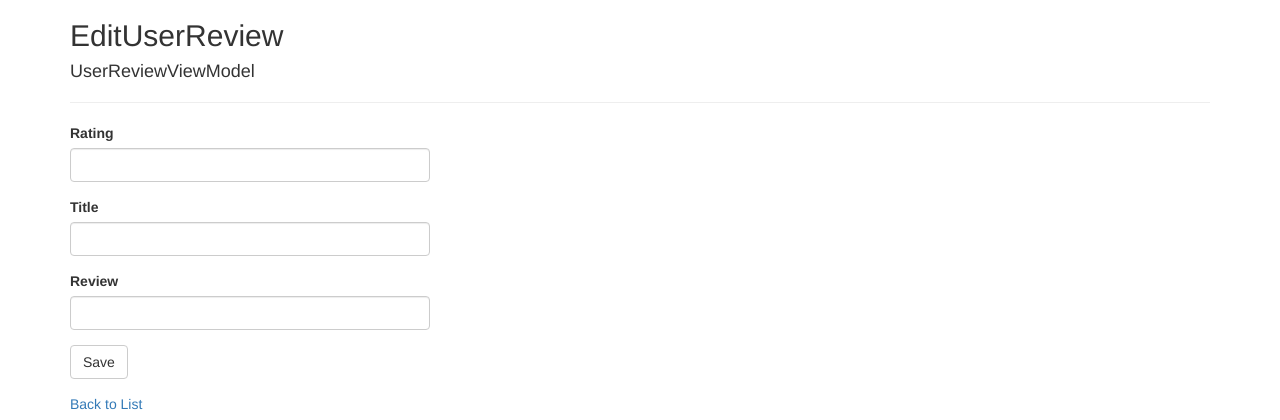
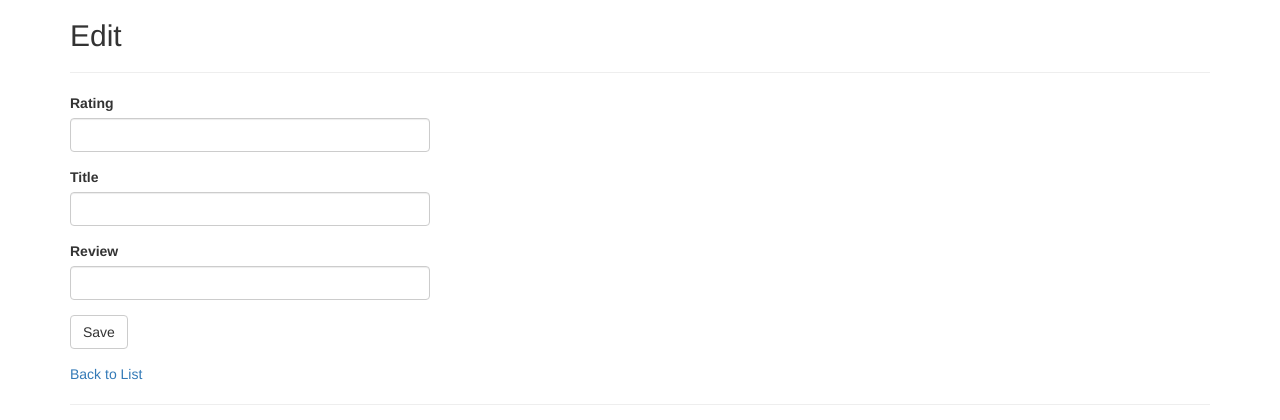
Before and after one commit to ktagseth88/MovieTime, an ASP.NET Core app: template MovieTime/Views/Home/EditUserReview.cshtml in a window 1280 px wide. Shown: the part 51-471 px from the top of the page. Run offline with ASP.NET Core 8, Linux system fonts and the light colour scheme; the template is opened without the code that fills it, so the values that code supplies are empty; some libraries are stand-ins or nearby versions.

Commit message:
styling changes

```diff
--- a/MovieTime/Services/WatchListService.cs
+++ b/MovieTime/Services/WatchListService.cs
@@ -29,8 +29,8 @@ namespace MovieTime.Services
             var userWatchList = (await _movieTimeDb.User.Include(x => x.Review).FirstOrDefaultAsync(x => x.Username == watchList.UserName)).Review.ToList();
 
             var newUserMovies = from m in watchList.Movies
-                       where _movieTimeDb.Movie.Any(x => x.Director.Name == m.Movie.Director && x.Name == m.Movie.Title)
-                       select m;
+                                where _movieTimeDb.Movie.Any(x => x.Director.Name == m.Movie.Director && x.Name == m.Movie.Title)
+                                select m;
 
             var user = await _movieTimeDb.User.FirstOrDefaultAsync(x => x.Username == watchList.UserName);
 
--- a/MovieTime/Views/Home/EditUserReview.cshtml
+++ b/MovieTime/Views/Home/EditUserReview.cshtml
@@ -4,9 +4,8 @@
     ViewData["Title"] = "EditUserReview";
 }
 
-<h2>EditUserReview</h2>
+<h2>Edit</h2>
 
-<h4>UserReviewViewModel</h4>
 <hr />
 <div class="row">
     <div class="col-md-4">
--- a/MovieTime/Views/WatchParty/Edit.cshtml
+++ b/MovieTime/Views/WatchParty/Edit.cshtml
@@ -5,8 +5,6 @@
 }
 
 <h2>Edit</h2>
-
-<h4>WatchPartyViewModel</h4>
 <hr />
 <div class="row">
     <div class="col-md-4">
```
